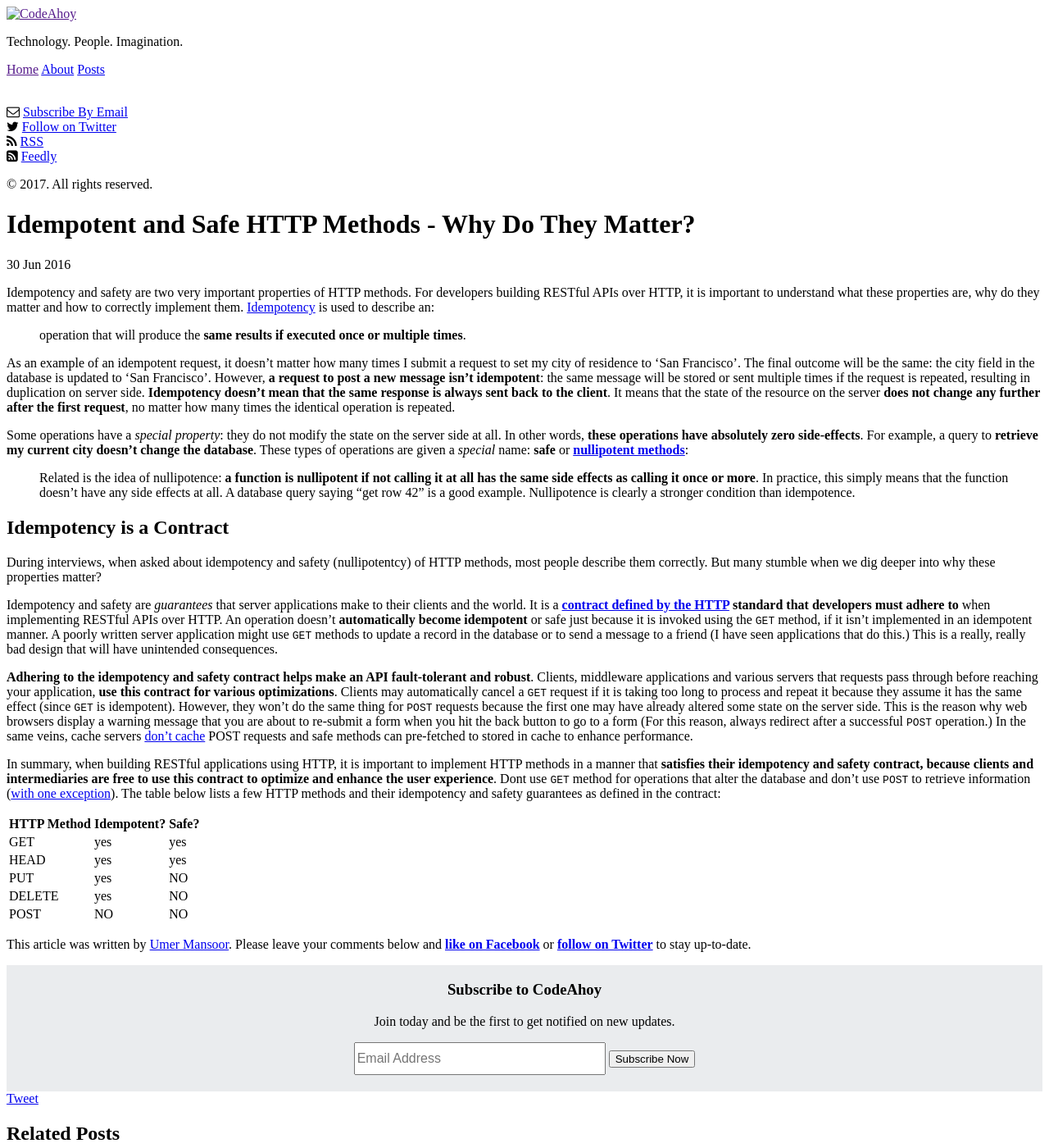
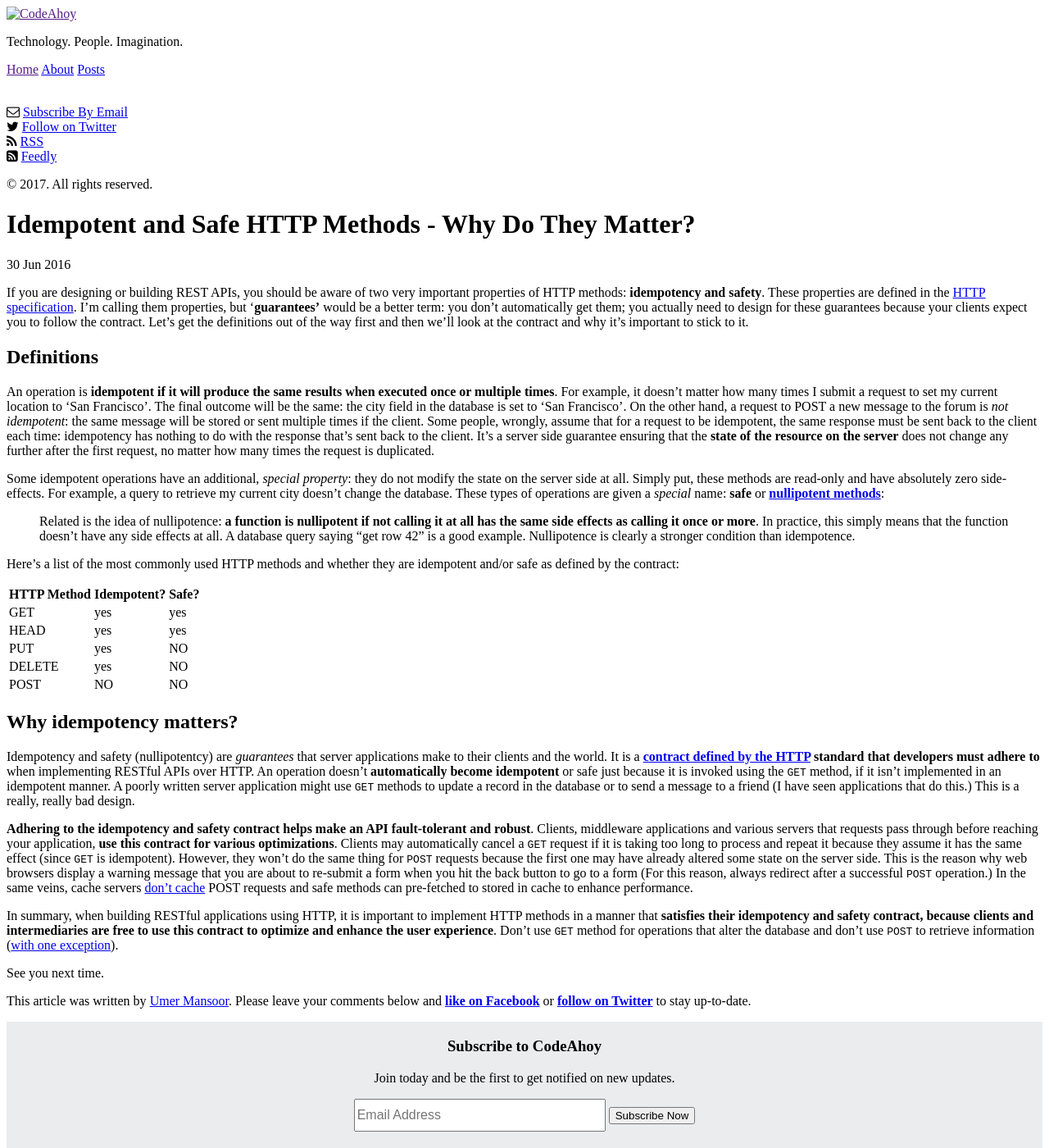
Before and after one commit to talk2viren/umermansoor.github.io, a Jekyll site: the page built from _posts/2016-06-30-idempotent-and-safe-http-methods-why-do-they-matter.md, in a window 1280 px wide and 1400 px high. Shown: the whole window at 82% size. Built offline with Jekyll 4.4.1, drawn with Linux system fonts in a browser that asks for light colours; nearby versions of some CDN libraries; a script that is not in the unit is left out; comment, search, counter and statistics services are not loaded.

Commit message:
refactor

```diff
--- a/_posts/2016-06-30-idempotent-and-safe-http-methods-why-do-they-matter.md
+++ b/_posts/2016-06-30-idempotent-and-safe-http-methods-why-do-they-matter.md
@@ -5,29 +5,19 @@ comments: True
 excerpt_separator: <!--more-->
 ---
 
-Idempotency and safety are two very important properties of HTTP methods. For developers building RESTful APIs over HTTP, it is important to understand what these properties are, why do they matter and how to correctly implement them. [Idempotency](https://en.wikipedia.org/wiki/Idempotence) is used to describe an:
-
-> operation that will produce the **same results if executed once or multiple times**.
+If you are designing or building REST APIs, you should be aware of two very important properties of HTTP methods: **idempotency and safety**. These properties are defined in the [HTTP specification](https://www.w3.org/Protocols/rfc2616/rfc2616-sec9.html). I'm calling them properties, but '**guarantees'** would be a better term: you don't automatically get them; you actually need to design for these guarantees because your clients expect you to follow the contract. Let's get the definitions out of the way first and then we'll look at the contract and why it's important to stick to it.
 
 <!--more-->
 
-As an example of an idempotent request, it doesn't matter how many times I submit a request to set my city of residence to 'San Francisco'. The final outcome will be the same: the city field in the database is updated to 'San Francisco'. However, **a request to post a new message isn't idempotent**: the same message will be stored or sent multiple times if the request is repeated, resulting in duplication on server side. **Idempotency doesn't mean that the same response is always sent back to the client**. It means that the state of the resource on the server **does not change any further after the first request**, no matter how many times the identical operation is repeated.
+## Definitions
 
-Some operations have a *special property*: they do not modify the state on the server side at all. In other words, **these operations have absolutely zero side-effects**. For example, a query to **retrieve my current city doesn't change the database**. These types of operations are given a *special* name: **safe** or **[nullipotent methods](http://www.less-broken.com/blog/2011/07/why-you-should-care-about-idempotence.html)**:
+An operation is **idempotent if it will produce the same results when executed once or multiple times**. For example, it doesn't matter how many times I submit a request to set my current location to 'San Francisco'. The final outcome will be the same: the city field in the database is set to 'San Francisco'. On the other hand, a request to POST a new message to the forum is *not idempotent*: the same message will be stored or sent multiple times if the client. Some people, wrongly, assume that for a request to be idempotent, the same response must be sent back to the client each time: idempotency has nothing to do with the response that's sent back to the client. It's a server side guarantee ensuring that the **state of the resource on the server** does not change any further after the first request, no matter how many times the request is duplicated.
+
+Some idempotent operations have an additional, *special property*: they do not modify the state on the server side at all. Simply put, these methods are read-only and have absolutely zero side-effects. For example, a query to retrieve my current city doesn't change the database. These types of operations are given a *special* name: **safe** or **[nullipotent methods](http://www.less-broken.com/blog/2011/07/why-you-should-care-about-idempotence.html)**:
 
 > Related is the idea of nullipotence: **a function is nullipotent if not calling it at all has the same side effects as calling it once or more**. In practice, this simply means that the function doesn’t have any side effects at all. A database query saying “get row 42” is a good example. Nullipotence is clearly a stronger condition than idempotence.
 
-
-## Idempotency is a Contract
-
-During interviews, when asked about idempotency and safety (nullipotentcy) of HTTP methods, most people describe them correctly. But many stumble when we dig deeper into why these properties matter?
-
-Idempotency and safety are *guarantees* that server applications make to their clients and the world. It is a **[contract defined by the HTTP](https://www.w3.org/Protocols/rfc2616/rfc2616-sec9.html) standard that developers must adhere to** when implementing RESTful APIs over HTTP. An operation doesn't **automatically become idempotent** or safe just because it is invoked using the `GET` method, if it isn't implemented in an idempotent manner. A poorly written server application might use `GET` methods to update a record in the database or to send a message to a friend (I have seen applications that do this.) This is a really, really bad design that will have unintended consequences.
-
-**Adhering to the idempotency and safety contract helps make an API fault-tolerant and robust**. Clients, middleware applications and various servers that requests pass through before reaching your application, **use this contract for various optimizations**. Clients may automatically cancel a `GET` request if it is taking too long to process and repeat it because they assume it has the same effect (since `GET` is idempotent). However, they won't do the same thing for `POST` requests because the first one may have already altered some state on the server side. This is the reason why web browsers display a warning message that you are about to re-submit a form when you hit the back button to go to a form (For this reason, always redirect after a successful `POST` operation.)
-In the same veins, cache servers [don't cache](http://stackoverflow.com/questions/626057/is-it-possible-to-cache-post-methods-in-http) POST requests and safe methods can pre-fetched to stored in cache to enhance performance.
-
-In summary, when building RESTful applications using HTTP, it is important to implement HTTP methods in a manner that **satisfies their idempotency and safety contract, because clients and intermediaries are free to use this contract to optimize and enhance the user experience**. Dont use `GET` method for operations that alter the database and don't use `POST` to retrieve information ([with one exception](https://blogs.dropbox.com/developers/2015/03/limitations-of-the-get-method-in-http/)). The table below lists a few HTTP methods and their idempotency and safety guarantees as defined in the contract:
+Here's a list of the most commonly used HTTP methods and whether they are idempotent and/or safe as defined by the contract:
 
 | HTTP Method | Idempotent?      | Safe?     |
 | ----------- | ---------------  | --------- |
@@ -36,3 +26,14 @@ In summary, when building RESTful applications using HTTP, it is important to im
 | PUT         | yes              | NO        |
 | DELETE      | yes              | NO        |
 | POST        | NO               | NO        |
+
+## Why idempotency matters?
+
+Idempotency and safety (nullipotentcy) are *guarantees* that server applications make to their clients and the world. It is a **[contract defined by the HTTP](https://www.w3.org/Protocols/rfc2616/rfc2616-sec9.html) standard that developers must adhere to** when implementing RESTful APIs over HTTP. An operation doesn't **automatically become idempotent** or safe just because it is invoked using the `GET` method, if it isn't implemented in an idempotent manner. A poorly written server application might use `GET` methods to update a record in the database or to send a message to a friend (I have seen applications that do this.) This is a really, really bad design.
+
+**Adhering to the idempotency and safety contract helps make an API fault-tolerant and robust**. Clients, middleware applications and various servers that requests pass through before reaching your application, **use this contract for various optimizations**. Clients may automatically cancel a `GET` request if it is taking too long to process and repeat it because they assume it has the same effect (since `GET` is idempotent). However, they won't do the same thing for `POST` requests because the first one may have already altered some state on the server side. This is the reason why web browsers display a warning message that you are about to re-submit a form when you hit the back button to go to a form (For this reason, always redirect after a successful `POST` operation.)
+In the same veins, cache servers [don't cache](http://stackoverflow.com/questions/626057/is-it-possible-to-cache-post-methods-in-http) POST requests and safe methods can pre-fetched to stored in cache to enhance performance.
+
+In summary, when building RESTful applications using HTTP, it is important to implement HTTP methods in a manner that **satisfies their idempotency and safety contract, because clients and intermediaries are free to use this contract to optimize and enhance the user experience**. Don't use `GET` method for operations that alter the database and don't use `POST` to retrieve information ([with one exception](https://blogs.dropbox.com/developers/2015/03/limitations-of-the-get-method-in-http/)).
+
+See you next time.
```
